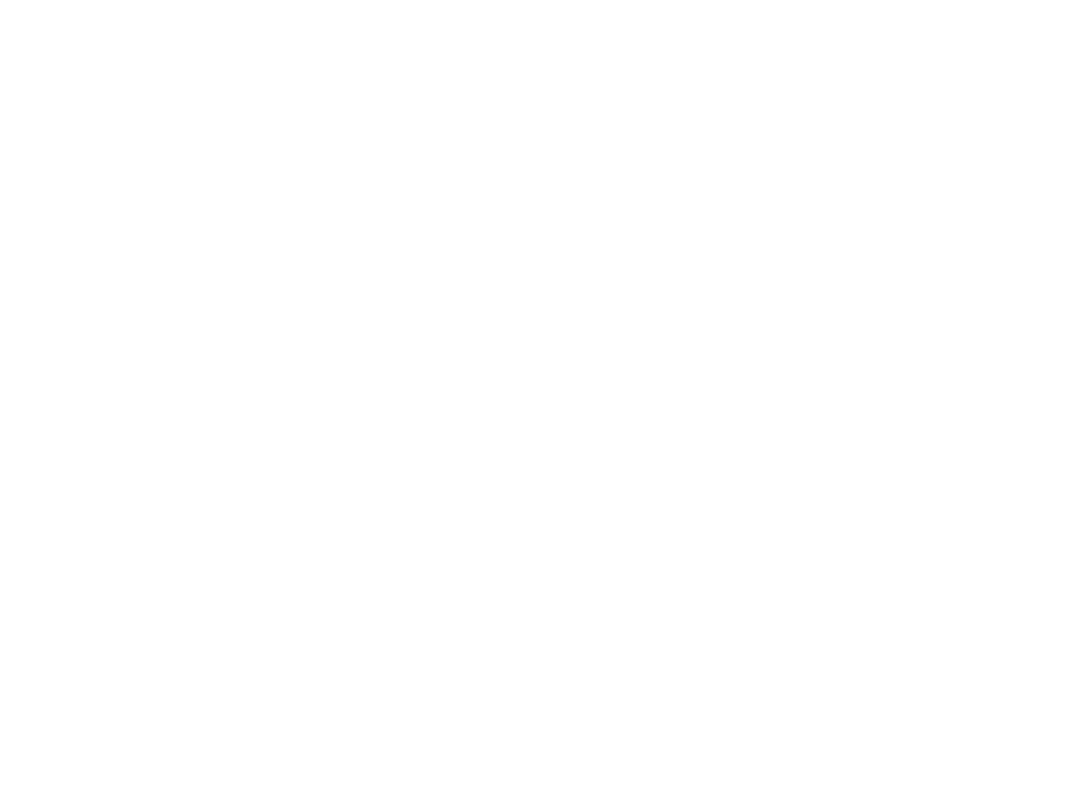
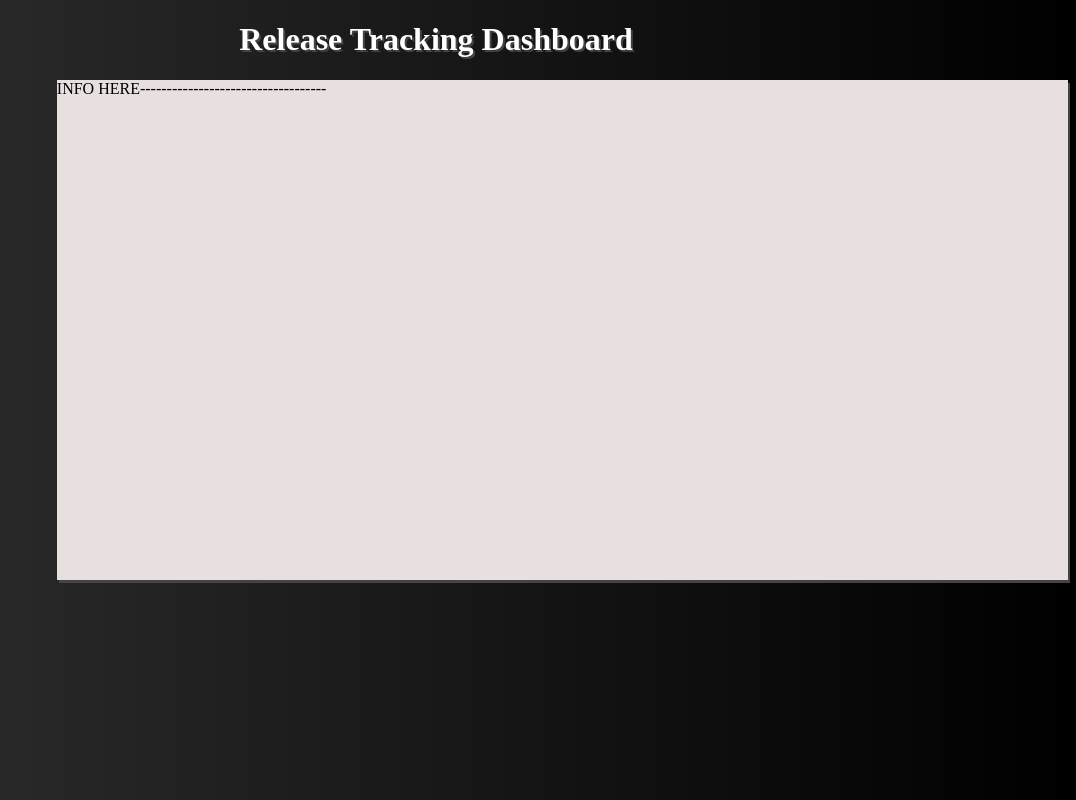
Before and after one commit to jaygrl216/JiraClient-Console, a plain HTML site: page pmportal/UI Content/release.html in a window 1280 px wide. Shown: the whole page, without its empty margins (204-1280 px from the left). Drawn offline with nearby package versions, Linux system fonts and the light colour scheme.

Commit message:
Adding to release tracking page

```diff
--- a/pmportal/UI Content/release.html
+++ b/pmportal/UI Content/release.html
@@ -2,12 +2,21 @@
 <html lang="en">
     <head>
         <title>Release Dashboard</title>
-
+        <link rel="stylesheet" type="text/css" href="style/style.css">
         <script type="text/javascript" src="scripts/jquery-3.0.0.js"></script>
 
     </head>
     <body>
-        <header></header>
+        <header><h1>Release Tracking Dashboard</h1></header>
+
+        <div id="info">
+            <div id="text">
+                INFO HERE-----------------------------------
+            </div>
+
+            <div id="graphics">
+            </div>
+        </div>
 
         <footer></footer>
     </body>
--- /dev/null
+++ b/pmportal/UI Content/style/style.css
@@ -0,0 +1,29 @@
+body {
+    background: linear-gradient(to right, #303030, #000);
+}
+
+
+
+header h1{
+    color: #FFF;
+    text-align: center;
+    text-shadow: 2px 2px #454343;
+}
+
+nav ul {
+    list-style-type: none;
+    font-size: 20px;
+    color: #303030;
+}
+
+nav li {
+    margin-bottom: 20px;
+}
+
+#info {
+    float: right;
+    width: 80%;
+    background-color: #E8DFDF;
+    height: 500px;
+     box-shadow: 2px 3px #454343;
+}
```
